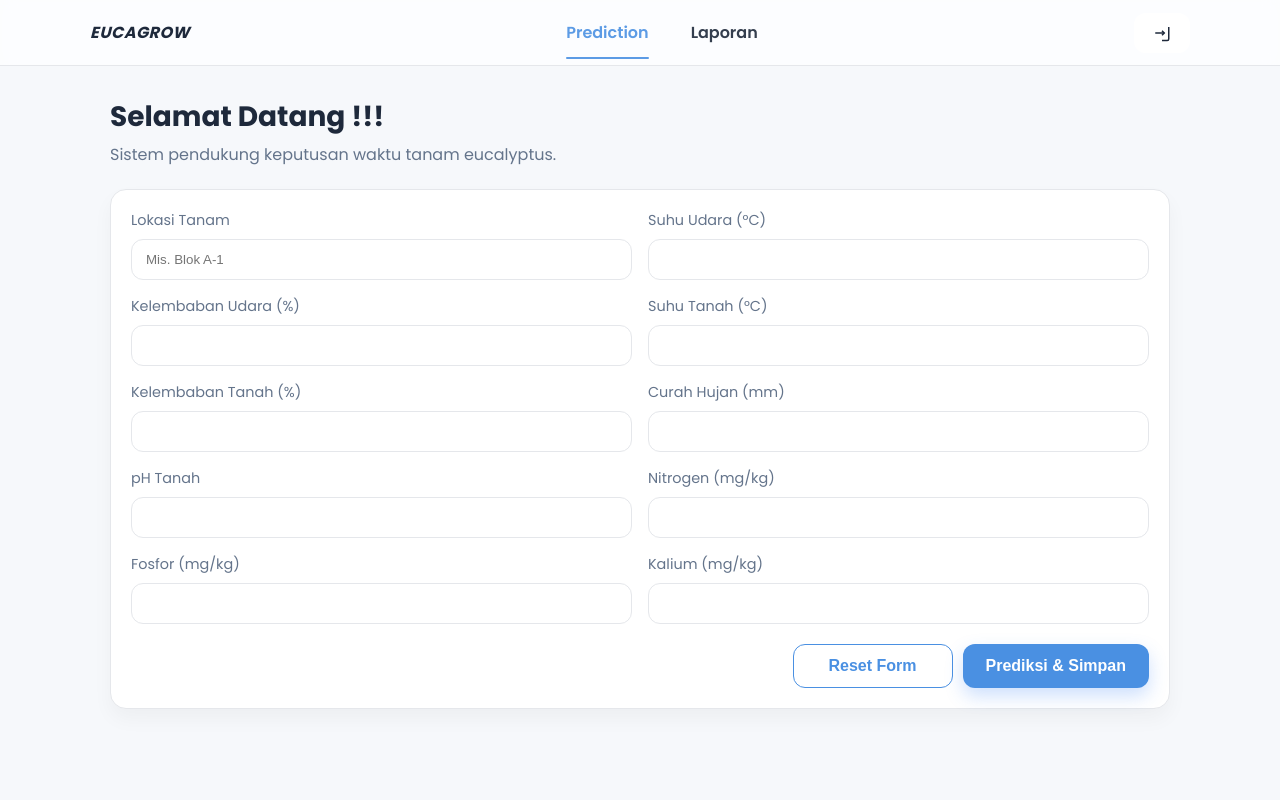
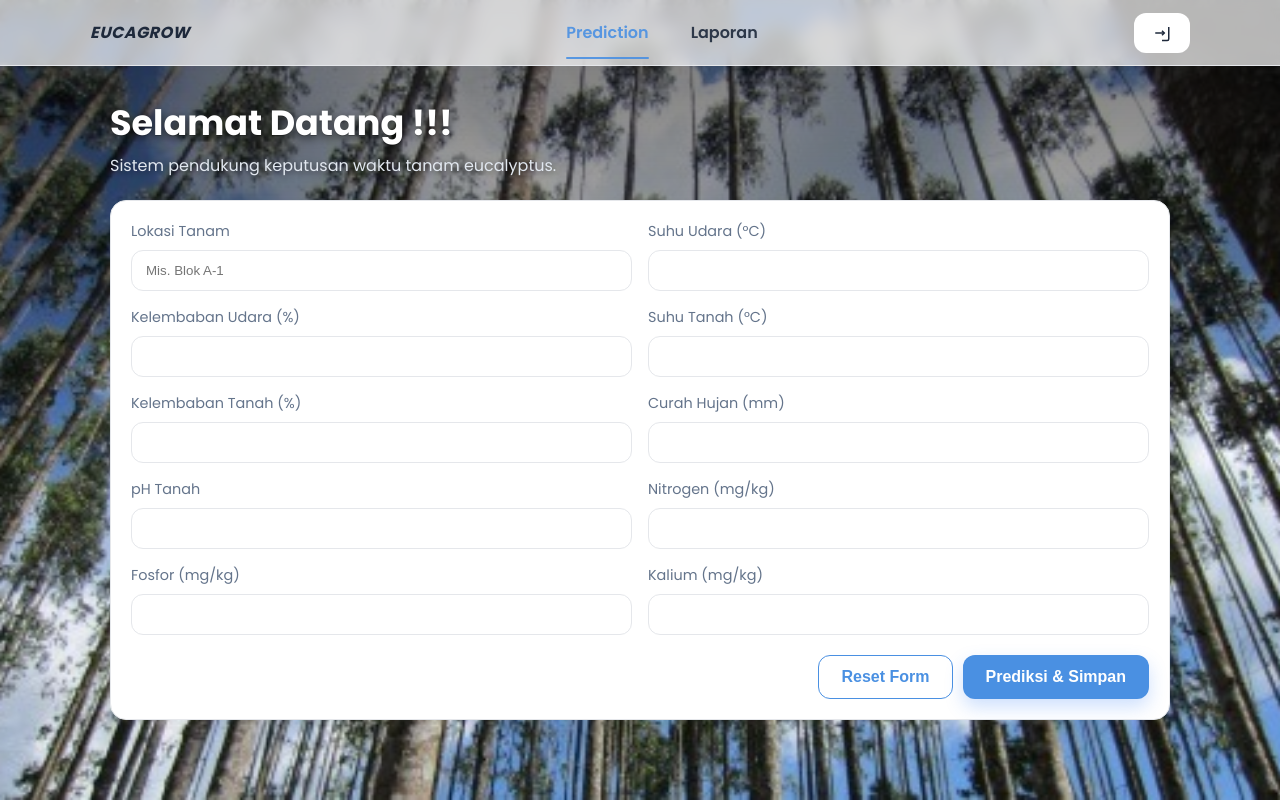
Before and after one commit to aurelioo29/EucaGrow, a Flask app: page /prediksi in a window 1280 px wide. Run offline with Flask 3, Linux system fonts and the light colour scheme; the visitor is signed in with stand-in values (Sample User, id 1); some libraries are stand-ins or nearby versions.

Commit message:
style: update design with background

```diff
--- a/myapp/static/css/prediksi.css
+++ b/myapp/static/css/prediksi.css
@@ -1,11 +1,80 @@
-/* Lebarin kartu form */
+/* ==== Full-page background image + overlay ==== */
+html,
+body {
+  min-height: 100%;
+  height: 100%;
+}
+
+body {
+  /* foto full-screen */
+  background: #0b1220 url("/static/bg-new.jpeg") center/cover no-repeat fixed;
+  position: relative; /* buat stacking context utk ::before */
+}
+
+/* Overlay gelap di bagian atas halaman, memudar ke bawah */
+body::before {
+  content: "";
+  position: fixed;
+  inset: 0;
+  /* ✅ urutan & koma sudah benar */
+  background: linear-gradient(
+    180deg,
+    rgba(0, 0, 0, 0.55) 0,
+    /* paling gelap di very top */ rgba(0, 0, 0, 0.35) 220px,
+    /* sedikit lebih terang di ~220px */ rgba(0, 0, 0, 0) 420px
+      /* hilang di bawah */
+  );
+  pointer-events: none;
+  z-index: 0; /* di atas foto, DI BAWAH konten */
+}
+
+/* Mobile: hindari lag dari background-attachment: fixed */
+@media (max-width: 768px) {
+  body {
+    background-attachment: scroll;
+  }
+}
+
+/* ==== Teks header supaya terbaca ==== */
+.page-title {
+  margin: 6px 0 4px;
+  font-size: 35px;
+  font-weight: 800;
+  color: #fff; /* putih */
+  text-shadow: 0 3px 10px rgba(0, 0, 0, 0.6), 0 1px 0 rgba(0, 0, 0, 0.25); /* shadow kuat */
+  position: relative;
+  z-index: 1; /* di atas overlay */
+}
+
+.muted {
+  color: #e2e8f0; /* slate-200 */
+  text-shadow: 0 2px 6px rgba(0, 0, 0, 0.5);
+  margin: 0 0 22px;
+  position: relative;
+  z-index: 1;
+}
+
+/* ==== Kartu form ==== */
 .form-card.wide {
   width: 100%;
-  max-width: 1120px; /* geser kanan = tambah lebar */
-  margin: 0 auto; /* center, tetap rapi */
+  max-width: 1120px;
+  margin: 0 auto;
+  position: relative;
+  z-index: 1; /* pastikan di atas overlay */
 }
 
-/* Grid: 2 kolom di desktop, 1 kolom di mobile */
+.card {
+  /* kalau mau sedikit “glass”: aktifkan 2 baris di bawah */
+  /* background: rgba(255,255,255,.9); */
+  /* backdrop-filter: blur(2px); */
+  background: var(--card);
+  border: 1px solid var(--border);
+  border-radius: var(--radius);
+  padding: 20px;
+  box-shadow: 0 10px 20px rgba(2, 6, 23, 0.04);
+}
+
+/* ==== Form grid & actions (punyamu) ==== */
 .form-grid {
   display: grid;
   gap: 16px;
@@ -17,46 +86,22 @@
   }
 }
 
-/* Action tombol submit kanan */
 .actions {
   grid-column: 1 / -1;
   display: flex;
   justify-content: flex-end;
+  align-items: center;
   gap: 10px;
   padding-top: 4px;
+  flex-wrap: wrap;
 }
-
-/* Kartu hasil + area tombol "Prediksi Baru" di bawah */
-.result-card {
-  margin-top: 18px;
-  padding: 18px;
-}
-
 .footer-actions {
   display: flex;
   justify-content: center;
-  margin: 16px 0 28px;
+  margin: 18px 0 28px;
 }
 
-/* --- kosmetik yang sudah ada (biarin kalau sudah) --- */
-.page-title {
-  margin: 6px 0 4px;
-  font-size: 28px;
-  font-weight: 800;
-}
-.muted {
-  color: var(--muted);
-  margin: 0 0 22px;
-}
-
-.card {
-  background: var(--card);
-  border: 1px solid var(--border);
-  border-radius: var(--radius);
-  padding: 20px;
-  box-shadow: 0 10px 20px rgba(2, 6, 23, 0.04);
-}
-
+/* ==== Field & komponen lain (punyamu) ==== */
 .field {
   display: flex;
   flex-direction: column;
@@ -109,80 +154,7 @@ input:focus {
   color: #065f46;
 }
 
-.btn-reset {
-  --glow1: #60a5fa; /* blue-400 */
-  --glow2: #a78bfa; /* violet-400 */
-  --glow3: #34d399; /* emerald-400 */
-
-  position: relative;
-  overflow: hidden; /* buat ripple */
-  border: 2px solid transparent;
-  background: linear-gradient(#fff, #fff) padding-box,
-    linear-gradient(120deg, var(--glow1), var(--glow2), var(--glow3)) border-box;
-  color: #0f172a; /* slate-900 */
-  border-radius: 999px;
-  padding: 12px 22px;
-  font-weight: 700;
-  letter-spacing: 0.2px;
-  box-shadow: 0 10px 20px rgba(2, 6, 23, 0.06), 0 0 0 0 rgba(99, 102, 241, 0);
-  transition: transform 0.2s ease, box-shadow 0.2s ease, background 0.35s ease,
-    color 0.2s ease;
-  cursor: pointer;
-  user-select: none;
-}
-
-.btn-reset:hover {
-  color: #fff;
-  background: linear-gradient(120deg, var(--glow1), var(--glow2), var(--glow3))
-      padding-box,
-    linear-gradient(120deg, var(--glow1), var(--glow2), var(--glow3)) border-box;
-  box-shadow: 0 14px 34px rgba(99, 102, 241, 0.35),
-    inset 0 0 20px rgba(56, 189, 248, 0.35);
-  transform: translateY(-2px);
-}
-
-.btn-reset:active {
-  transform: translateY(0);
-  box-shadow: 0 8px 20px rgba(99, 102, 241, 0.28);
-}
-
-/* Ripple effect */
-.btn-reset .ripple {
-  position: absolute;
-  border-radius: 50%;
-  transform: scale(0);
-  background: rgba(255, 255, 255, 0.45);
-  animation: btn-ripple 0.6s linear;
-  pointer-events: none;
-}
-@keyframes btn-ripple {
-  to {
-    transform: scale(3);
-    opacity: 0;
-  }
-}
-
-/* Posisikan tombol di bawah kartu hasil */
-.footer-actions {
-  display: flex;
-  justify-content: center;
-  margin: 18px 0 28px;
-}
-
-.actions {
-  grid-column: 1 / -1;
-  display: flex;
-  justify-content: flex-end;
-  align-items: center;
-  gap: 10px;
-  padding-top: 4px;
-  flex-wrap: wrap; /* mobile: boleh turun baris */
-}
-.actions .btn {
-  min-width: 160px;
-}
-
-/* Variasi tombol (kalau belum ada) */
+/* tombolmu (tanpa perubahan) */
 .btn {
   border-radius: 12px;
   padding: 10px 18px;
@@ -195,7 +167,6 @@ input:focus {
 .btn:active {
   transform: translateY(1px);
 }
-
 .btn-primary {
   background: var(--primary);
   color: #fff;
@@ -204,19 +175,15 @@ input:focus {
 .btn-primary:hover {
   box-shadow: 0 10px 22px rgba(59, 130, 246, 0.35);
 }
-
-/* Tombol Reset: outline cantik */
 .btn-outline {
   background: #fff;
   color: var(--primary);
   border-color: var(--primary);
 }
 .btn-outline:hover {
-  background: rgba(59, 130, 246, 0.06); /* biru tipis */
+  background: rgba(59, 130, 246, 0.06);
   box-shadow: 0 8px 18px rgba(59, 130, 246, 0.12);
 }
-
-/* ukuran */
 .btn-lg {
   padding: 12px 22px;
   font-size: 1rem;
```
Also changed, not shown: myapp/static/css/laporan.css (+100 -11 lines), myapp/static/bg-new.jpeg (added).
